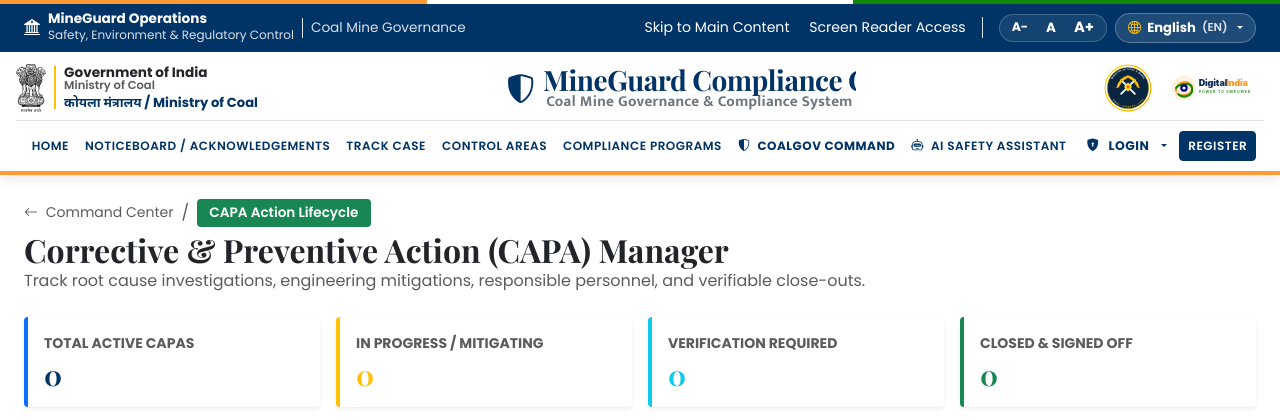
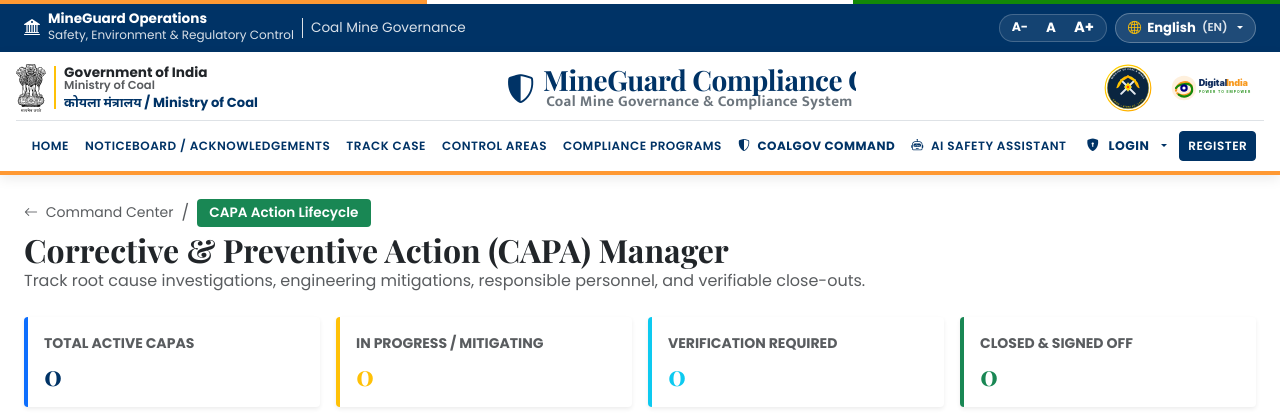
Before and after one commit to aryavsahu-lgtm/Complaint-Portal, a Flask app: page /governance/capa-manager in a window 1280 px wide. Shown: the top 420 px of the page. Run offline with Flask 3, Linux system fonts and the light colour scheme; data that the repository does not hold is empty; parts of the project's set-up code (start-up, migrations or seed data) failed here and were passed over; some web fonts are replaced.

Commit message:
refactor: remove skip-to-content and screen reader links from navigation header

```diff
--- a/frontend/templates/base.html
+++ b/frontend/templates/base.html
@@ -34,11 +34,7 @@
                 <span class="border-start ps-2 ms-2 d-none d-md-inline text-nowrap text-white-50">Coal Mine Governance</span>
             </div>
             <div class="d-flex align-items-center small text-nowrap" style="font-size: 0.88rem;">
-                <div class="me-3 border-end pe-3 d-none d-xl-block text-nowrap">
-                    <a href="#main-content" class="text-white text-decoration-none me-3">{{ t.skip_to_content }}</a>
-                    <a href="https://www.nvda-project.org/" target="_blank" class="text-white text-decoration-none"
-                        title="Link to Screen Reader information">{{ t.screen_reader }}</a>
-                </div>
+
 
                 <!-- ── Font-size A- / A / A+ controls ── -->
                 <div class="d-flex align-items-center gap-1 me-2" id="fontSizeControls" title="Text size accessibility controls">
```
